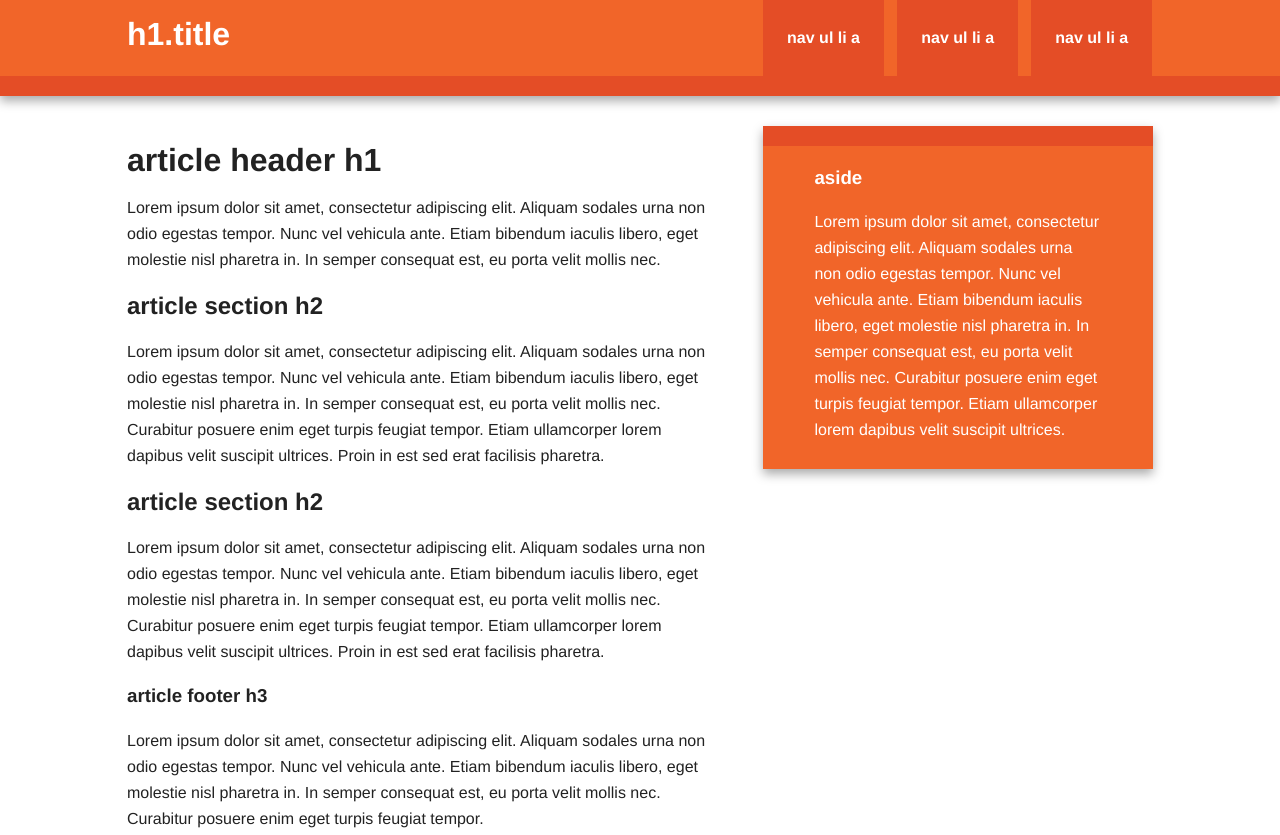
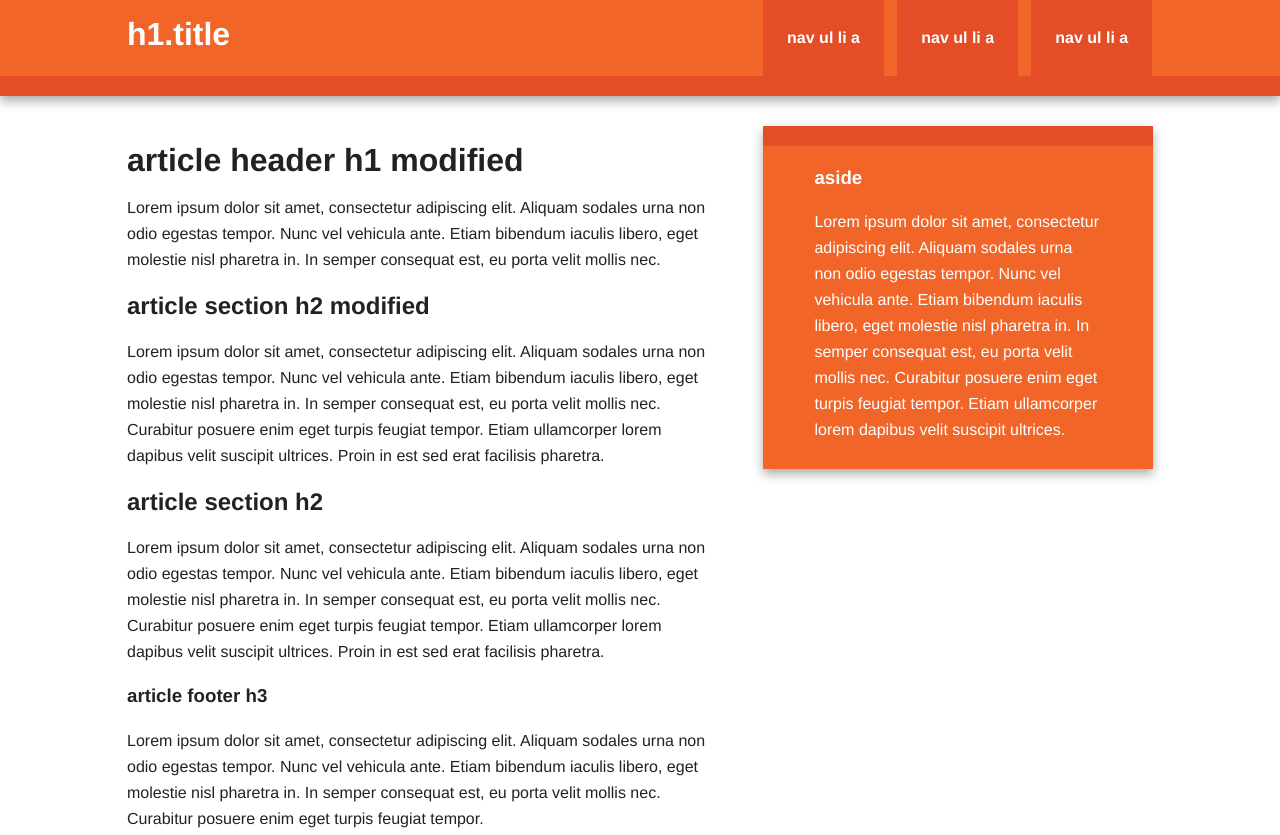
Before and after one commit to anpadhi/web-project, a plain HTML site: page index.html in a window 1280 px wide. Shown: the top 835 px of the page. Drawn offline with nearby package versions, Linux system fonts and the light colour scheme.

Commit message:
updated in title-change branch

```diff
--- a/index.html
+++ b/index.html
@@ -39,11 +39,11 @@
 
                 <article>
                     <header>
-                        <h1>article header h1</h1>
+                        <h1>article header h1 modified</h1>
                         <p>Lorem ipsum dolor sit amet, consectetur adipiscing elit. Aliquam sodales urna non odio egestas tempor. Nunc vel vehicula ante. Etiam bibendum iaculis libero, eget molestie nisl pharetra in. In semper consequat est, eu porta velit mollis nec.</p>
                     </header>
                     <section>
-                        <h2>article section h2</h2>
+                        <h2>article section h2 modified</h2>
                         <p>Lorem ipsum dolor sit amet, consectetur adipiscing elit. Aliquam sodales urna non odio egestas tempor. Nunc vel vehicula ante. Etiam bibendum iaculis libero, eget molestie nisl pharetra in. In semper consequat est, eu porta velit mollis nec. Curabitur posuere enim eget turpis feugiat tempor. Etiam ullamcorper lorem dapibus velit suscipit ultrices. Proin in est sed erat facilisis pharetra.</p>
                     </section>
                     <section>
```
